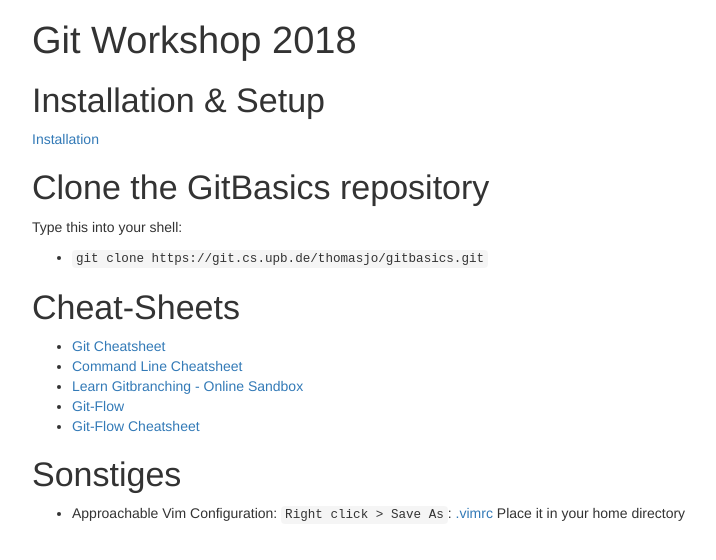
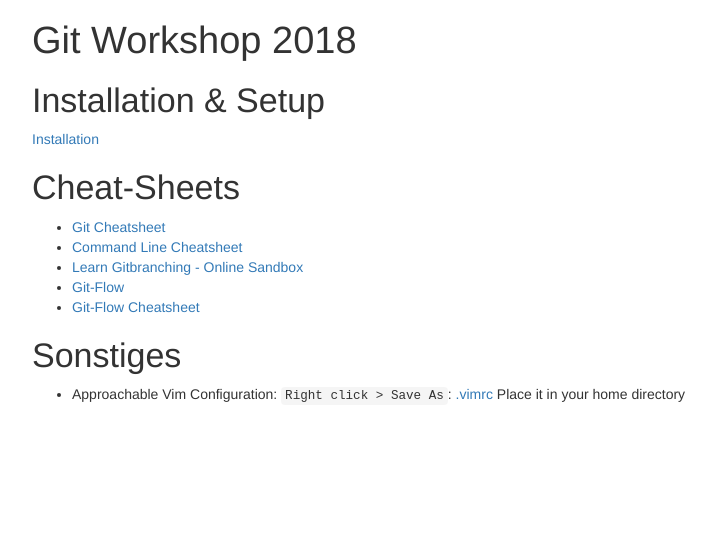
Before and after one commit to Beulenyoshi/beulenyoshi.github.io, a plain HTML site: page ws1920/GitBasics.html in a window 1280 px wide. Shown: the whole page, without its empty margins (153-869 px from the left). Drawn offline with nearby package versions, Linux system fonts and the light colour scheme; some packages are replaced by stand-ins of ours.

Commit message:
Remove deprecated clone instruction

```diff
--- a/ws1920/GitBasics.html
+++ b/ws1920/GitBasics.html
@@ -311,13 +311,6 @@
 <h1>Installation &amp; Setup</h1>
 <p><a href="./installation.html">Installation</a></p>
 </div>
-<div id="clone-the-gitbasics-repository" class="section level1">
-<h1>Clone the GitBasics repository</h1>
-<p>Type this into your shell:</p>
-<ul>
-<li><code>git clone https://git.cs.upb.de/thomasjo/gitbasics.git</code></li>
-</ul>
-</div>
 <div id="cheat-sheets" class="section level1">
 <h1>Cheat-Sheets</h1>
 <ul>
```
